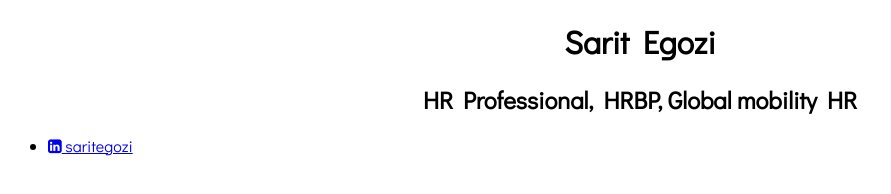
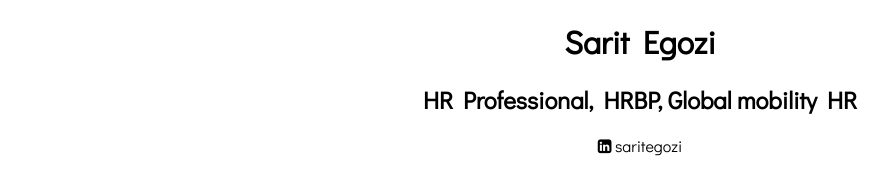
Before and after one commit to kenegozi/saritegozi.github.io, a plain HTML site: page index.html in a window 1280 px wide. Shown: the whole page, without its empty margins (0-891 px from the left). Drawn offline with Linux system fonts and the light colour scheme.

Commit message:
Some more styling

```diff
--- a/index.html
+++ b/index.html
@@ -11,6 +11,17 @@
        h1, h2, u {
          margin-left: auto; margin-right: auto; text-align: center;
        }
+       ul {
+        padding-left: 0;
+       }
+       li {
+         list-style: none;
+         text-align: center;
+       }
+       .links li a {
+         text-decoration: none;
+         color: inherit;
+       }
     </style>
   </head>
   <body>
```
